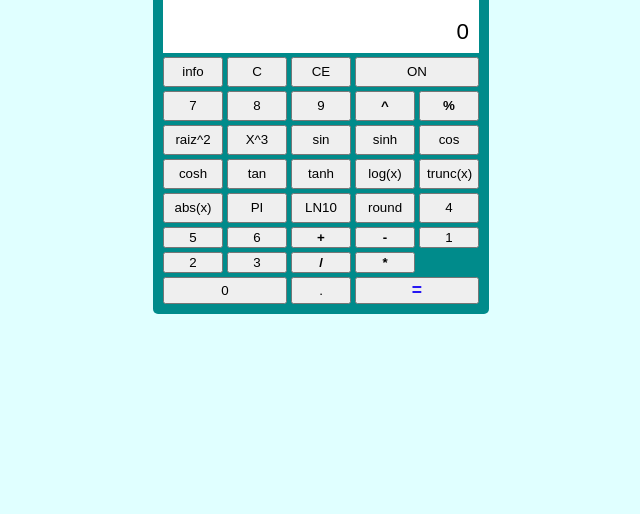
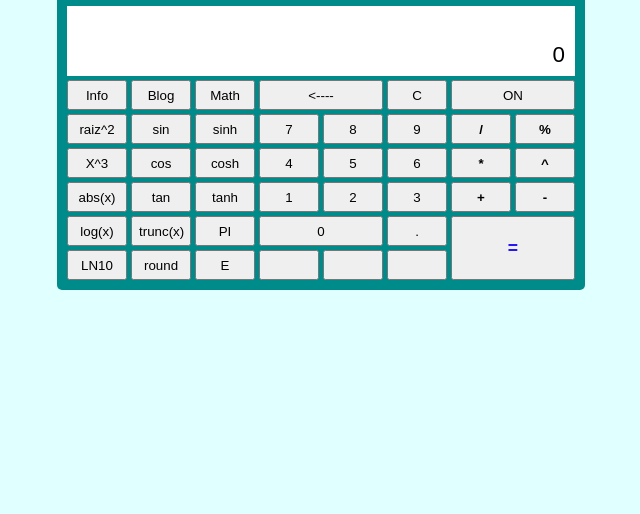
Before and after one commit to RonnyChamba/Calculadora, a plain HTML site: page index.html in a window 1280 px wide. Shown: the part 286-800 px from the top of the page, without its empty margins (319-959 px from the left). Drawn offline with Linux system fonts and the light colour scheme; some icons are missing.

Commit message:
finalizado modificado

```diff
--- a/index.html
+++ b/index.html
@@ -6,6 +6,7 @@
     <meta name="viewport" content="width=device-width, initial-scale=1.0" />
     <title>Calculadora</title>
     <link rel="stylesheet" href="sytle.css" />
+    <link href="https://file.myfontastic.com/JUwFAwWE8oUWFGdiTZSWaX/icons.css" rel="stylesheet">
   </head>
   <body>
     <div class="container">
@@ -31,12 +32,13 @@
           </div>
 
           <!-- Fila dos -->
-          <button class="btn btn--info" data-value="info">info</button>
+          <button class="btn btn--info" data-value="info">Info</button>
+          <button class="btn btn--link" data-value="https://ronnyrene.blogspot.com/">Blog</button>
+          <button class="btn btn--link" data-value="https://developer.mozilla.org/es/docs/Web/JavaScript/Reference/Global_Objects/Math">Math</button>
+          <button class="btn  btn-span-2 btn--clear" data-value="clear"> &#60----</button>
           <button class="btn btn--reset" data-value="reset">C</button>
-          <button class="btn btn--clear" data-value="clear">CE</button>
-          <!-- ocupa dos columnas -->
           <button
-            class="btn btn--of"
+            class="btn btn--of btn-span-2"
             data-value="estado-calc"
             data-estado="false"
           >
@@ -44,16 +46,8 @@
           </button>
 
           <!-- Fila 3 -->
-          <button class="btn btn--numero btn--7" data-value="7">7</button>
-          <button class="btn btn--numero btn--8" data-value="8">8</button>
-          <button class="btn btn--numero btn--9" data-value="9">9</button>
-          <button class="btn btn--ope btn--potencia" data-value="^">^</button>
-          <button class="btn btn--ope btn--porcentaje" data-value="%">%</button>
           <button class="btn btn--raiz btn--ope--clic" data-value="raiz">
             raiz^2
-          </button>
-          <button class="btn btn--cubo btn--ope--clic" data-value="cubo">
-            X^3
           </button>
           <button class="btn btn--seno btn--ope--clic" data-value="seno">
             sin
@@ -62,12 +56,32 @@
           <button class="btn btn--senoh btn--ope--clic" data-value="senoh">
             sinh
           </button>
+          <button class="btn btn--numero btn--7" data-value="7">7</button>
+          <button class="btn btn--numero btn--8" data-value="8">8</button>
+          <button class="btn btn--numero btn--9" data-value="9">9</button>
+          <button class="btn btn--ope btn--divi" data-value="/">/</button>
+          <button class="btn btn--ope btn--porcentaje" data-value="%">%</button>
+
+          <!-- Fila 4 -->
+          <button class="btn btn--cubo btn--ope--clic" data-value="cubo">
+            X^3
+          </button>
           <button class="btn btn--coseno btn--ope--clic" data-value="coseno">
             cos
           </button>
           <!-- Devuelve el coseno hiperbólico de un número. -->
           <button class="btn btn--cosenoh btn--ope--clic" data-value="cosenoh">
             cosh
+          </button>
+          <button class="btn btn--numero btn--4" data-value="4">4</button>
+          <button class="btn btn--numero btn--5" data-value="5">5</button>
+          <button class="btn btn--numero btn--6" data-value="6">6</button>
+          <button class="btn btn--ope btn--multi" data-value="*">*</button>
+          <button class="btn btn--ope btn--potencia" data-value="^">^</button>
+
+            <!-- Fila 5 -->
+          <button class="btn btn--abs btn--ope--clic" data-value="abs">
+            abs(x)
           </button>
           <button class="btn btn--tan btn--ope--clic" data-value="tan">
             tan
@@ -76,24 +90,30 @@
           <button class="btn btn--tanh btn--ope--clic" data-value="tanh">
             tanh
           </button>
+          <button class="btn btn--numero btn--1" data-value="1">1</button>
+          <button class="btn btn--numero btn--2" data-value="2">2</button>
+          <button class="btn btn--numero btn--3" data-value="3">3</button>
+          <button class="btn btn--ope btn--suma" data-value="+">+</button>
+          <button class="btn btn--ope btn--resta" data-value="-">-</button>
 
+          <!-- Fila 6 -->
           <button class="btn btn--log btn--ope--clic" data-value="log">
             log(x)
           </button>
           <button class="btn btn--trunc btn--ope--clic" data-value="trunc">
             trunc(x)
           </button>
-          <button class="btn btn--abs btn--ope--clic" data-value="abs">
-            abs(x)
-          </button>
 
           <button class="btn btn--numero btn--pi" data-value="3.141592">
             PI
           </button>
+          <button class="btn  btn-span-2 btn--numero btn--0" data-value="0">0</button>
+          <button class="btn  btn--punto" data-value=".">.</button>
+          <button class="btn  btn-span-2 btn--igual" data-value="=">=</button>
+
           <button class="btn btn--numero btn--ln10" data-value="2.302585">
             LN10
           </button>
-
           <!-- Redondear un numero. -->
           <button
             class="btn btn--redondear btn--ope--clic"
@@ -101,27 +121,12 @@
           >
             round
           </button>
-
-          <!-- Fila 4 -->
-          <button class="btn btn--numero btn--4" data-value="4">4</button>
-          <button class="btn btn--numero btn--5" data-value="5">5</button>
-          <button class="btn btn--numero btn--6" data-value="6">6</button>
-          <button class="btn btn--ope btn--suma" data-value="+">+</button>
-          <button class="btn btn--ope btn--resta" data-value="-">-</button>
-
-          <!-- Fila 5 -->
-          <button class="btn btn--numero btn--1" data-value="1">1</button>
-          <button class="btn btn--numero btn--2" data-value="2">2</button>
-          <button class="btn btn--numero btn--3" data-value="3">3</button>
-          <button class="btn btn--ope btn--divi" data-value="/">/</button>
-          <button class="btn btn--ope btn--multi" data-value="*">*</button>
-
-          <!-- Fila 6 -->
-          <!-- ocupa dos columnas -->
-          <button class="btn btn--numero btn--0" data-value="0">0</button>
-          <button class="btn btn--punto" data-value=".">.</button>
-          <!-- ocupa dos columnas -->
-          <button class="btn btn--igual" data-value="=">=</button>
+          <button class="btn btn--numero btn--euler" data-value="2.71828">
+            E
+          </button>
+          <button class="btn btn--link icon-google" data-value="https://www.google.com/"></button>
+          <button class="btn btn--link icon-youtube" data-value="https://www.youtube.com/"></button>
+          <button class="btn btn--link icon-globe" data-value="https://aulavirtual.uleam.edu.ec/auth/module.php/core/loginuserpass.php?AuthState=_632fc3ad6bd73e30582e79d783190d67af8243d9b7%3Ahttp%3A%2F%2Faulavirtual.uleam.edu.ec%2Fauth%2Fsaml2%2Fidp%2FSSOService.php%3Fspentityid%3Dhttp%253A%252F%252Faulavirtual.uleam.edu.ec%26cookieTime%3D1629390170%26RelayState%3Dhttp%253A%252F%252Faulavirtual.uleam.edu.ec%252Fxisce%252Fprincipal%252F"></button>
         </div>
       </div>
     </div>
--- a/script.js
+++ b/script.js
@@ -69,6 +69,10 @@ function listenerBtn(item) {
       // boton cerrar modal
       if (dataAtributeValue === "btn-cerrar-modal")
         document.getElementById("modal").classList.remove("modal--show");
+
+      if (item.classList.contains("btn--link")) {
+        window.open(dataAtributeValue);
+      }
     } else {
       let mensaje =
         dataAtributeValue === "estado-calc"
--- a/sytle.css
+++ b/sytle.css
@@ -12,7 +12,7 @@ body {
 }
 .content {
   padding: 10px;
-  max-width: 400px;
+  max-width: 600px;
   border-radius: 5px;
   background-color: darkcyan;
 }
@@ -22,8 +22,8 @@ body {
 }
 .calculadora {
   display: grid;
-  grid-template-columns: repeat(5, 60px);
-  grid-template-rows: 70px repeat(5, 30px);
+  grid-template-columns: repeat(8, 60px);
+  grid-template-rows: 70px repeat(6, 30px);
   gap: 4px;
 }
 .mostrar {
@@ -46,10 +46,13 @@ body {
   height: 40%;
   font-size: 1em;
 }
-.btn--of,
-.btn--igual,
-.btn--0 {
+
+.btn-span-2 {
   grid-column: span 2;
+}
+
+.btn--igual {
+  grid-row: span 2;
 }
 .btn--ope,
 .btn--igual {
```
